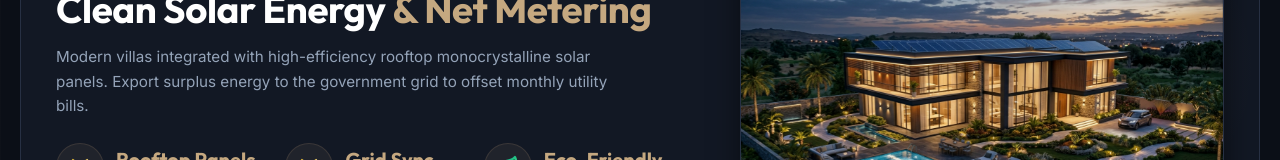
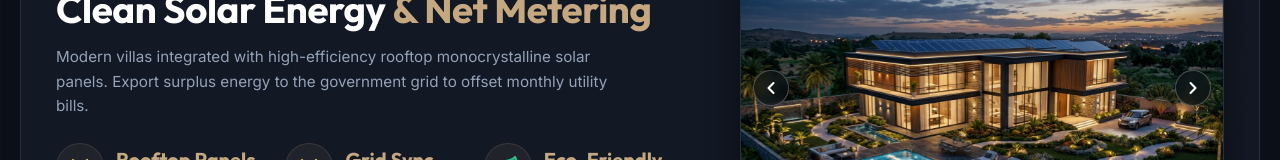
Before and after one commit to GURU0007/SKRC, a React (Vite) app: page / in a window 1280 px wide. Shown: the part 340-500 px from the top of the page. Built offline with nearby package versions, Linux system fonts and the light colour scheme; no server answers; a web font is replaced by a local one.

Commit message:
feat: manual left/right navigation arrows for hero carousel

```diff
--- a/src/App.css
+++ b/src/App.css
@@ -1196,3 +1196,53 @@ textarea.form-input {
   color: var(--accent-gold);
   background: rgba(197, 168, 128, 0.05);
 }
+
+/* Slider Arrows */
+.slider-arrow {
+  position: absolute;
+  top: 50%;
+  transform: translateY(-50%);
+  width: 36px;
+  height: 36px;
+  border-radius: 50%;
+  background: rgba(11, 15, 23, 0.6);
+  border: 1px solid rgba(255, 255, 255, 0.25);
+  color: #fff;
+  display: flex;
+  align-items: center;
+  justify-content: center;
+  cursor: pointer;
+  z-index: 15;
+  transition: all 0.2s cubic-bezier(0.4, 0, 0.2, 1);
+  backdrop-filter: blur(4px);
+  -webkit-backdrop-filter: blur(4px);
+}
+
+.slider-arrow:hover {
+  background: var(--accent-gold);
+  border-color: var(--accent-gold);
+  color: #0b0f17;
+  box-shadow: 0 0 12px rgba(197, 168, 128, 0.4);
+  transform: translateY(-50%) scale(1.08);
+}
+
+.slider-arrow.prev {
+  left: 12px;
+}
+
+.slider-arrow.next {
+  right: 12px;
+}
+
+@media (max-width: 600px) {
+  .slider-arrow {
+    width: 30px;
+    height: 30px;
+  }
+  .slider-arrow.prev {
+    left: 8px;
+  }
+  .slider-arrow.next {
+    right: 8px;
+  }
+}
--- a/src/components/Hero.jsx
+++ b/src/components/Hero.jsx
@@ -76,6 +76,14 @@ const CompassIcon = () => (
     </defs>
     <circle cx="12" cy="12" r="10"/><polygon points="16.24 7.76 14.12 14.12 7.76 16.24 9.88 9.88 16.24 7.76"/>
   </svg>
+);
+
+const ArrowLeft = () => (
+  <svg xmlns="http://www.w3.org/2000/svg" width="20" height="20" viewBox="0 0 24 24" fill="none" stroke="currentColor" strokeWidth="2.5" strokeLinecap="round" strokeLinejoin="round"><polyline points="15 18 9 12 15 6"></polyline></svg>
+);
+
+const ArrowRight = () => (
+  <svg xmlns="http://www.w3.org/2000/svg" width="20" height="20" viewBox="0 0 24 24" fill="none" stroke="currentColor" strokeWidth="2.5" strokeLinecap="round" strokeLinejoin="round"><polyline points="9 18 15 12 9 6"></polyline></svg>
 );
 
 const sliderSlides = [
@@ -169,6 +177,16 @@ function Hero() {
     };
   }, []);
 
+  const handlePrevSlide = (e) => {
+    e.stopPropagation();
+    setCurrentSlide((prev) => (prev === 0 ? sliderSlides.length - 1 : prev - 1));
+  };
+
+  const handleNextSlide = (e) => {
+    e.stopPropagation();
+    setCurrentSlide((prev) => (prev + 1) % sliderSlides.length);
+  };
+
   const activeSlide = sliderSlides[currentSlide];
 
   return (
@@ -218,6 +236,22 @@ function Hero() {
               />
             ))}
           </div>
+
+          {/* Left/Right manual navigation arrows */}
+          <button
+            className="slider-arrow prev"
+            onClick={handlePrevSlide}
+            aria-label="Previous Slide"
+          >
+            <ArrowLeft />
+          </button>
+          <button
+            className="slider-arrow next"
+            onClick={handleNextSlide}
+            aria-label="Next Slide"
+          >
+            <ArrowRight />
+          </button>
         </div>
       </div>
     </section>
```
